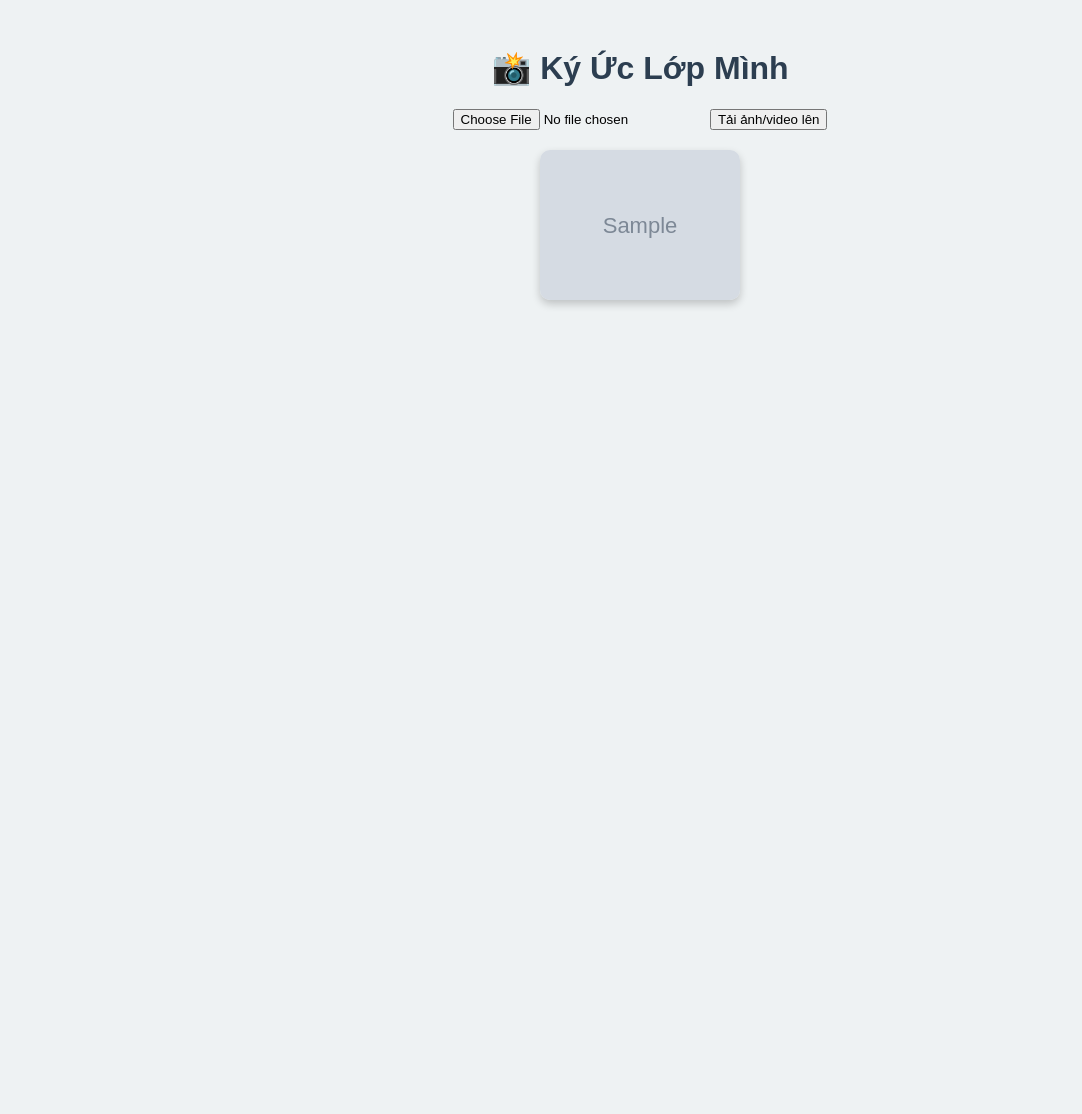
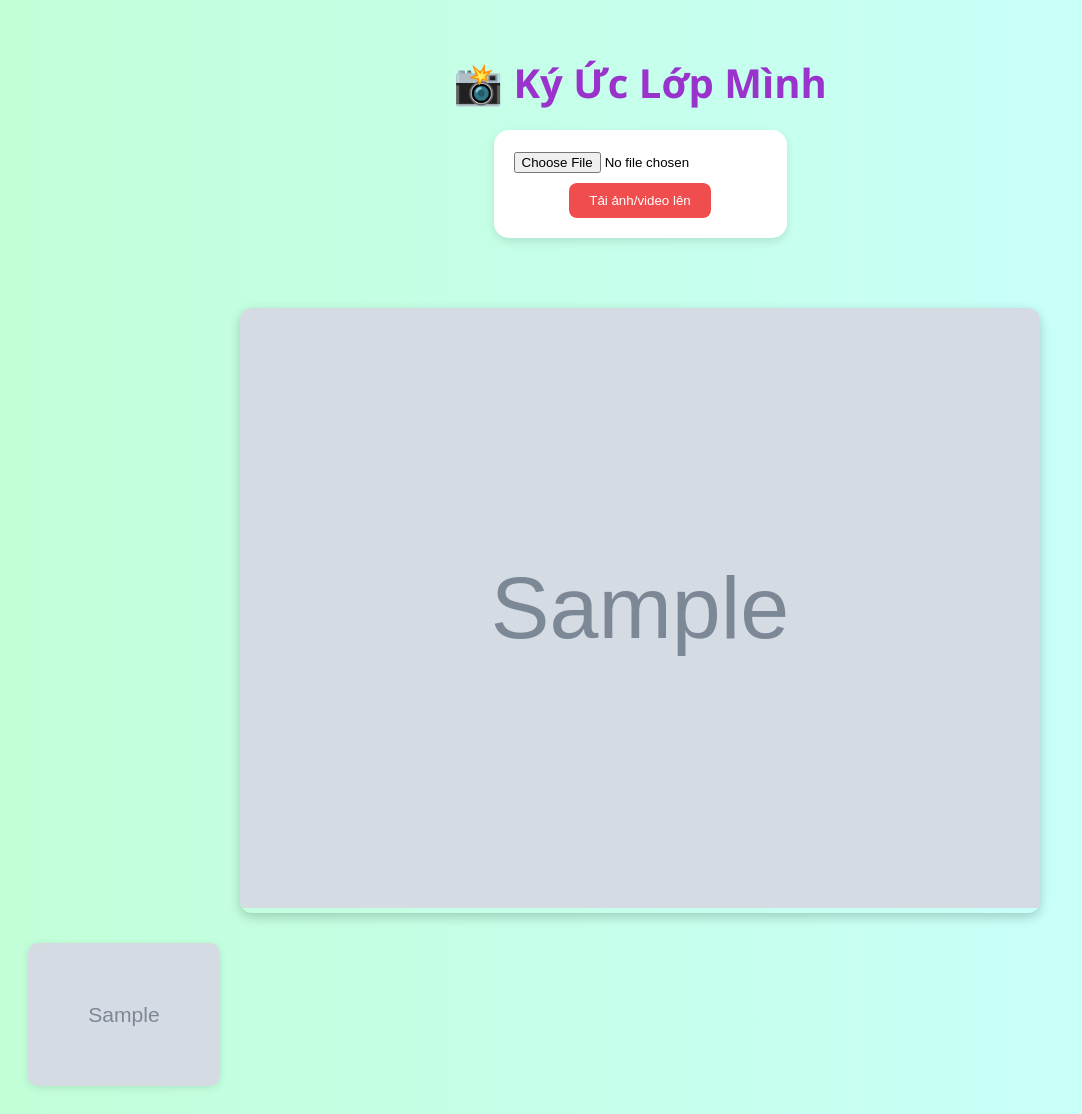
Before and after one commit to anhtiendzc/ki-uc-500ae-sieu-nhan, a Flask app: template ki-uc-500ae-sieu-nhan/templates/index.html in a window 1280 px wide. Shown: the whole page, without its empty margins (0-1082 px from the left). Before the commit the page ends 307 px from the top, so only its background shows below. Run offline with Flask 3, Linux system fonts and the light colour scheme; the template is opened without the code that fills it: most values are stand-ins (such as "Sample title", 1, 10 or a date in 2020); grey boxes marked "Sample" are stand-in pictures.

Commit message:
Update index.html

```diff
--- a/ki-uc-500ae-sieu-nhan/templates/index.html
+++ b/ki-uc-500ae-sieu-nhan/templates/index.html
@@ -1,24 +1,122 @@
 <!DOCTYPE html>
 <html lang="vi">
 <head>
-  <meta charset="UTF-8" />
+    <meta charset="UTF-8">
     <title>Ký Ức Lớp Mình</title>
-  <link rel="stylesheet" href="{{ url_for('static', filename='css/style.css') }}">
+    <link rel="stylesheet" href="https://cdn.jsdelivr.net/npm/swiper@10/swiper-bundle.min.css" />
+    <style>
+        body {
+            font-family: 'Segoe UI', sans-serif;
+            background: linear-gradient(to right, #c2ffd8, #caffff);
+            text-align: center;
+            padding: 20px;
+        }
+        h1 {
+            color: #9933cc;
+            font-size: 40px;
+            margin-bottom: 20px;
+        }
+        .upload-box {
+            background: white;
+            padding: 20px;
+            border-radius: 15px;
+            display: inline-block;
+            box-shadow: 0 4px 10px rgba(0,0,0,0.1);
+            margin-bottom: 30px;
+        }
+        button {
+            background-color: #f04e4e;
+            color: white;
+            border: none;
+            padding: 10px 20px;
+            margin-top: 10px;
+            border-radius: 8px;
+            cursor: pointer;
+        }
+        .gallery {
+            display: grid;
+            grid-template-columns: repeat(auto-fill, minmax(180px, 1fr));
+            gap: 15px;
+            margin-top: 30px;
+        }
+        .gallery img {
+            width: 100%;
+            border-radius: 10px;
+            box-shadow: 0 2px 8px rgba(0,0,0,0.1);
+            transition: transform 0.3s;
+        }
+        .gallery img:hover {
+            transform: scale(1.05);
+        }
+        .highlight {
+            border: 3px solid gold;
+        }
+        .swiper {
+            width: 90%;
+            max-width: 800px;
+            margin: auto;
+            border-radius: 12px;
+            overflow: hidden;
+            margin-top: 40px;
+            box-shadow: 0 4px 12px rgba(0,0,0,0.2);
+        }
+        .swiper-slide img {
+            width: 100%;
+            height: auto;
+        }
+    </style>
 </head>
 <body>
     <h1>📸 Ký Ức Lớp Mình</h1>
-  <form method="POST" enctype="multipart/form-data" class="upload-form">
-    <input type="file" name="file" required>
+    <div class="upload-box">
+        <form method="POST" enctype="multipart/form-data">
+            <input type="file" name="file">
+            <br>
             <button type="submit">Tải ảnh/video lên</button>
         </form>
+    </div>
+
+    {% if files %}
+    <!-- Slider -->
+    <div class="swiper">
+        <div class="swiper-wrapper">
+            {% for file in files %}
+            <div class="swiper-slide">
+                <img src="{{ url_for('static', filename='uploads/' ~ file) }}" alt="Slide">
+            </div>
+            {% endfor %}
+        </div>
+        <!-- Add Pagination -->
+        <div class="swiper-pagination"></div>
+        <!-- Add Navigation -->
+        <div class="swiper-button-next"></div>
+        <div class="swiper-button-prev"></div>
+    </div>
+    {% endif %}
+
     <div class="gallery">
         {% for file in files %}
-      {% if file.endswith('.mp4') or file.endswith('.webm') %}
-        <video controls src="{{ url_for('static', filename='uploads/' + file) }}"></video>
-      {% else %}
-        <img src="{{ url_for('static', filename='uploads/' + file) }}" />
-      {% endif %}
+            <img src="{{ url_for('static', filename='uploads/' ~ file) }}"
+                 class="{% if file == uploaded_file %}highlight{% endif %}">
         {% endfor %}
     </div>
+
+    <script src="https://cdn.jsdelivr.net/npm/swiper@10/swiper-bundle.min.js"></script>
+    <script>
+        const swiper = new Swiper('.swiper', {
+            loop: true,
+            pagination: {
+                el: '.swiper-pagination',
+            },
+            navigation: {
+                nextEl: '.swiper-button-next',
+                prevEl: '.swiper-button-prev',
+            },
+            autoplay: {
+                delay: 3000,
+                disableOnInteraction: false,
+            },
+        });
+    </script>
 </body>
 </html>
```
Lines whose indentation alone changed are shown as unchanged.
